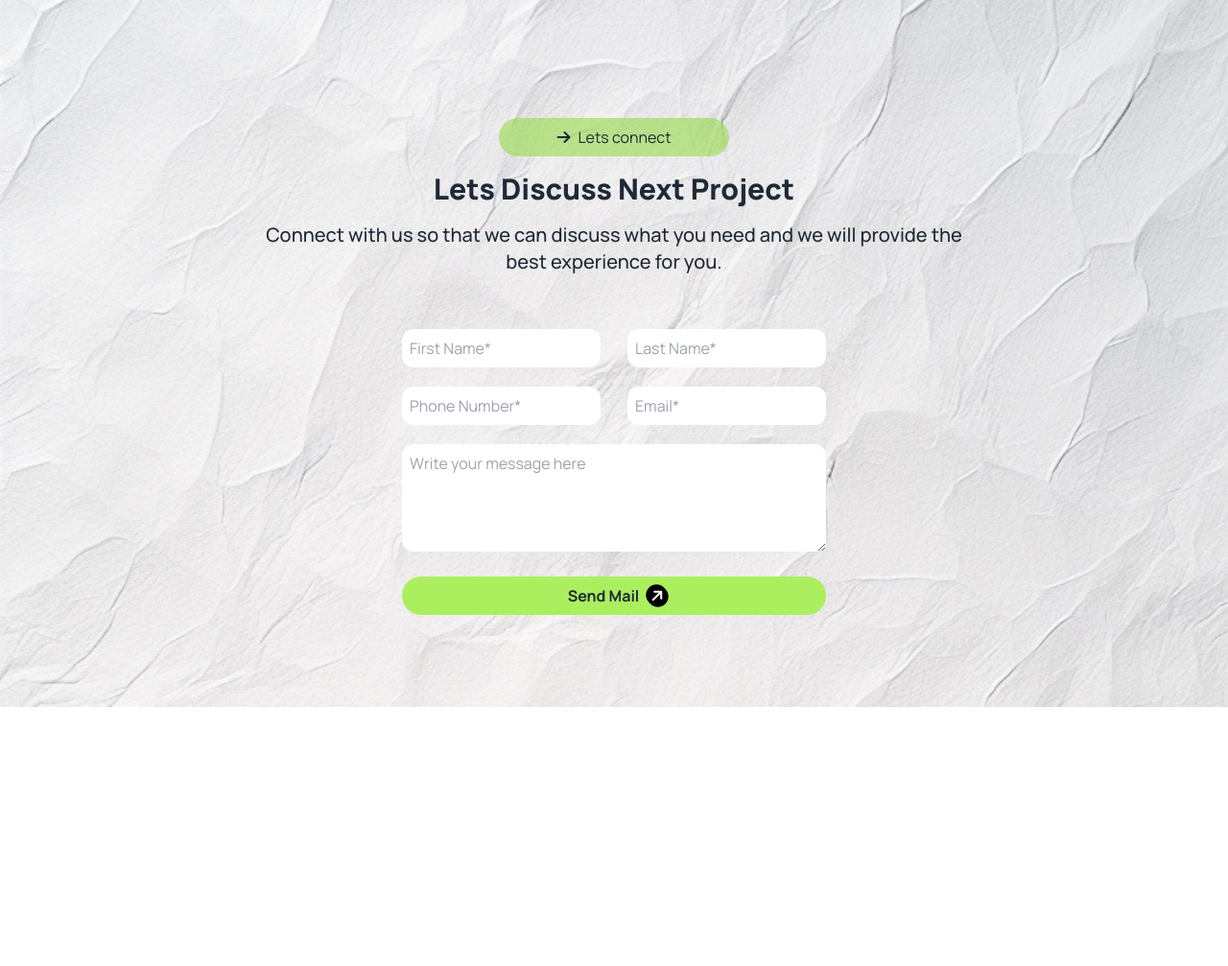
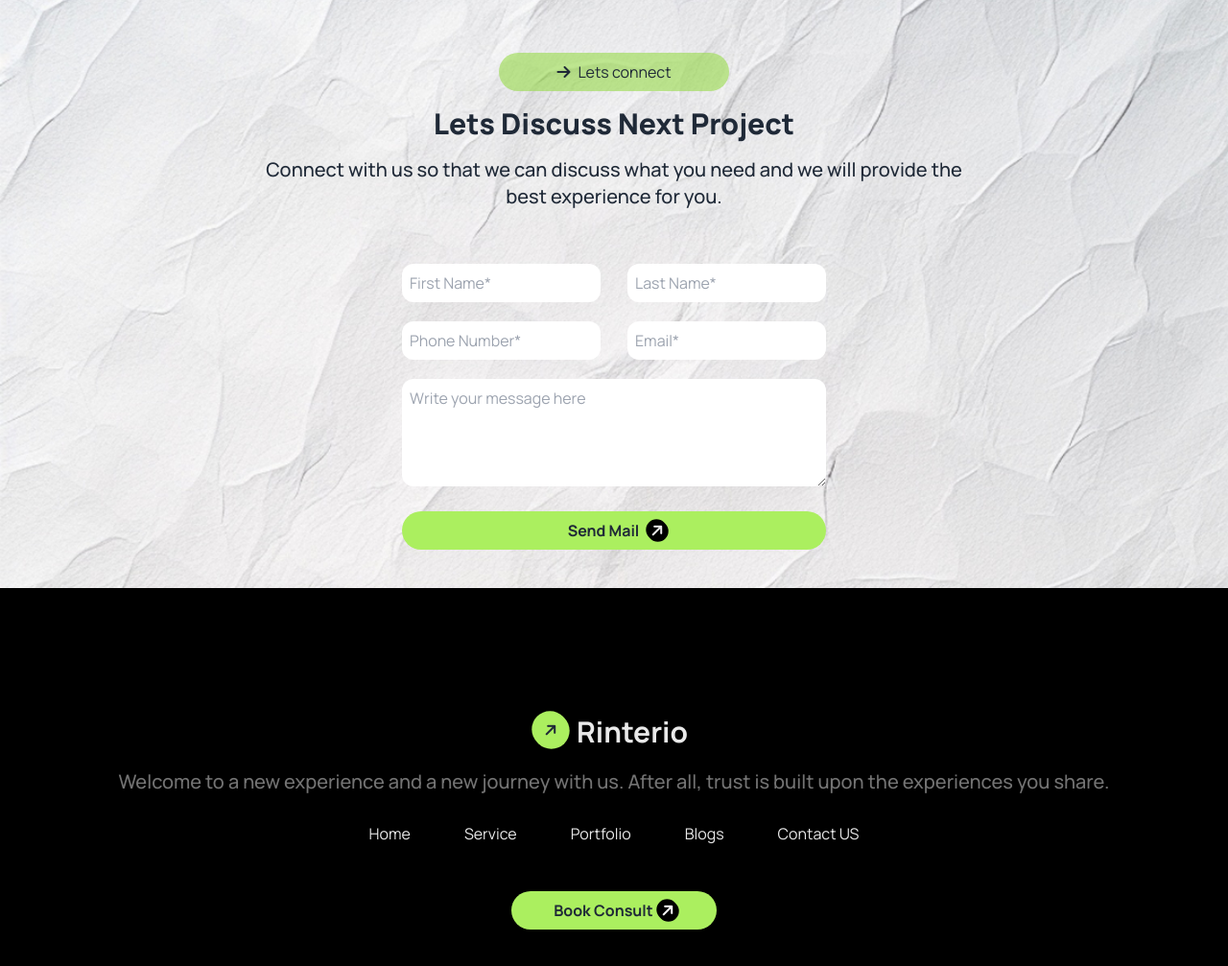
Before and after one commit to Anas-Uddin/Batch-10-assignment-3, a plain HTML site: page index.html in a window 1280 px wide. Shown: the part 4011-5018 px from the top of the page at 96% size. Before the commit the page ends 4748 px from the top, so only its background shows below. Drawn offline with nearby package versions, Linux system fonts and the light colour scheme.

Commit message:
i think all done

```diff
--- a/index.html
+++ b/index.html
@@ -317,7 +317,7 @@
             <div class="flex justify-center items-center"><img class="w-80" src="assets/img5.png" alt="" /></div>
           </div>
       </section>
-      <section style="background-image: url(assets/bg.jpg);" class=" bg-cover flex flex-col lg:py-24 justify-center items-center">
+      <section style="background-image: url(assets/bg.jpg);" class="pb-7 pt-5 lg:pb-10 lg:pt-7 bg-cover flex flex-col lg:py-24 justify-center items-center">
         <div class="flex flex-col lg:py-12 justify-center items-center">
           <button
               class="flex w-60 justify-center items-center bg-[#96db4694] rounded-full p-1 m-1"
@@ -348,12 +348,37 @@
           >
             <h2 class="p-2 font-bold">Send Mail</h2>
             <i
-              class="fa-solid fa-arrow-right bg-black text-white rounded-full p-1 -rotate-45"
+              class="fa-solid fa-arrow-right bg-black text-[#E9E9E9] rounded-full p-1 -rotate-45"
             ></i>
         </button>
         </div>
       </section>
     </main>
-    <footer></footer>
+    <footer class="bg-black flex flex-col justify-center items-center pt-20 pb-10 px-7 lg:pt-32 lg:pb-20">
+      <div class="flex">
+        <i
+          class="fa-solid fa-arrow-right bg-[#ABEF5F] rounded-full p-3 -rotate-45"
+        ></i>
+        <h1 class="text-[#E9E9E9] font-bold px-2 pt-1 text-3xl">Rinterio</h1>
+      </div>
+      <p class="text-lg  font-medium lg:text-xl lg:px-20 py-5  text-center text-[#737373]">Welcome to a new experience and a new journey with us. After all, trust is built upon the experiences you share.</p>
+      <div class="lg:flex pt-1 text-[#E9E9E9] text-center">
+        <h1 class="p-1 lg:px-7 pb-5"><a href="">Home</a></h1>
+        <h1 class="p-1 lg:px-7 pb-5"><a href="">Service</a></h1>
+        <h1 class="p-1 lg:px-7 pb-5"><a href="">Portfolio</a></h1>
+        <h1 class="p-1 lg:px-7 pb-5"><a href="">Blogs</a></h1>
+        <h1 class="p-1 lg:px-7 pb-5"><a href="">Contact US</a></h1>
+      </div>
+      <div class="flex p-7">
+        <button
+          class=" flex p-2 px-20 lg:px-10 bg-[#ABEF5F] rounded-full items-center justify-between font-bold"
+        >
+          <h2 class="px-1">Book Consult</h2>
+          <i
+            class="fa-solid fa-arrow-right bg-black text-white rounded-full p-1 -rotate-45"
+          ></i>
+      </button>
+      </div>
+    </footer>
   </body>
 </html>
```
